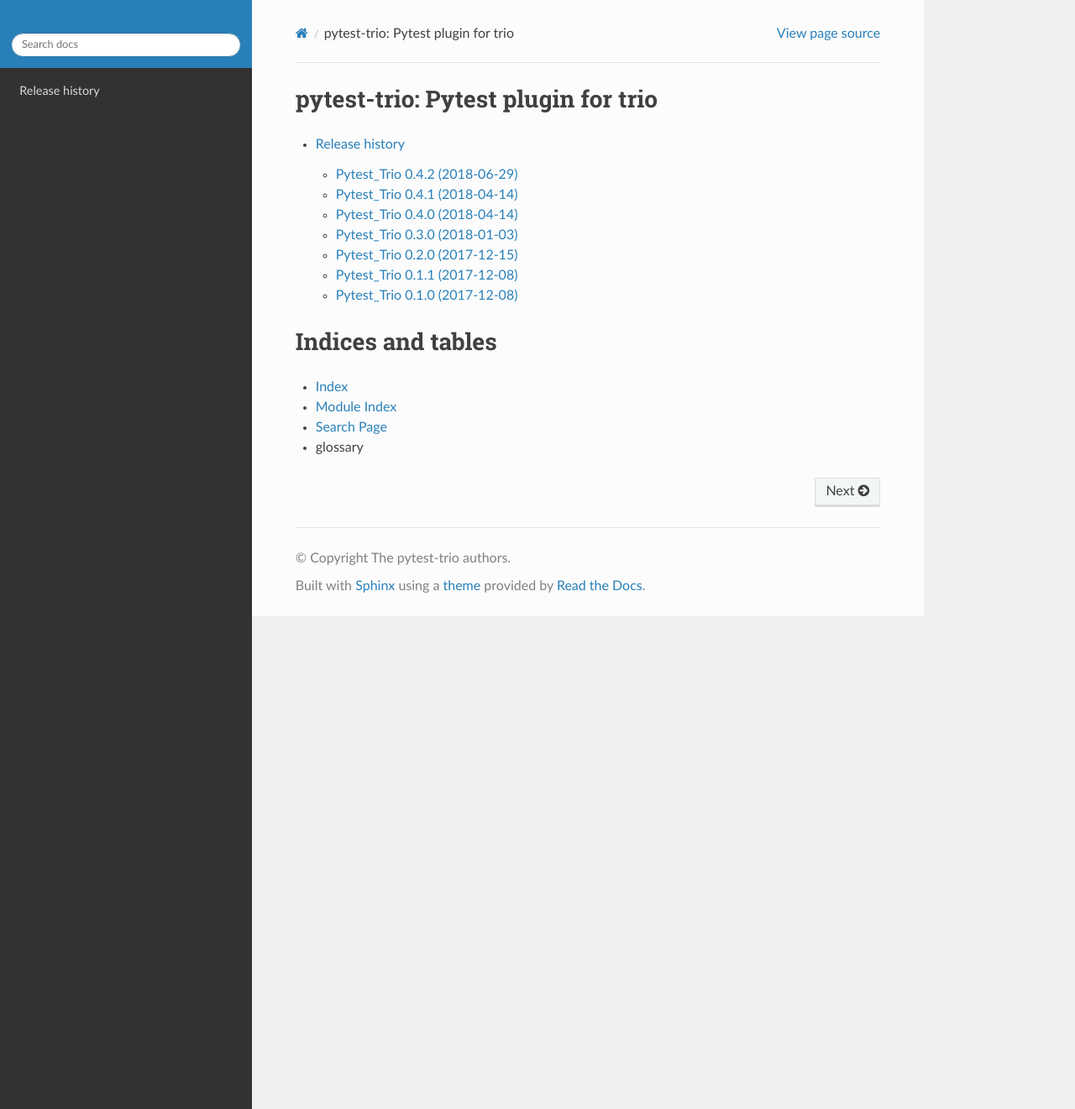
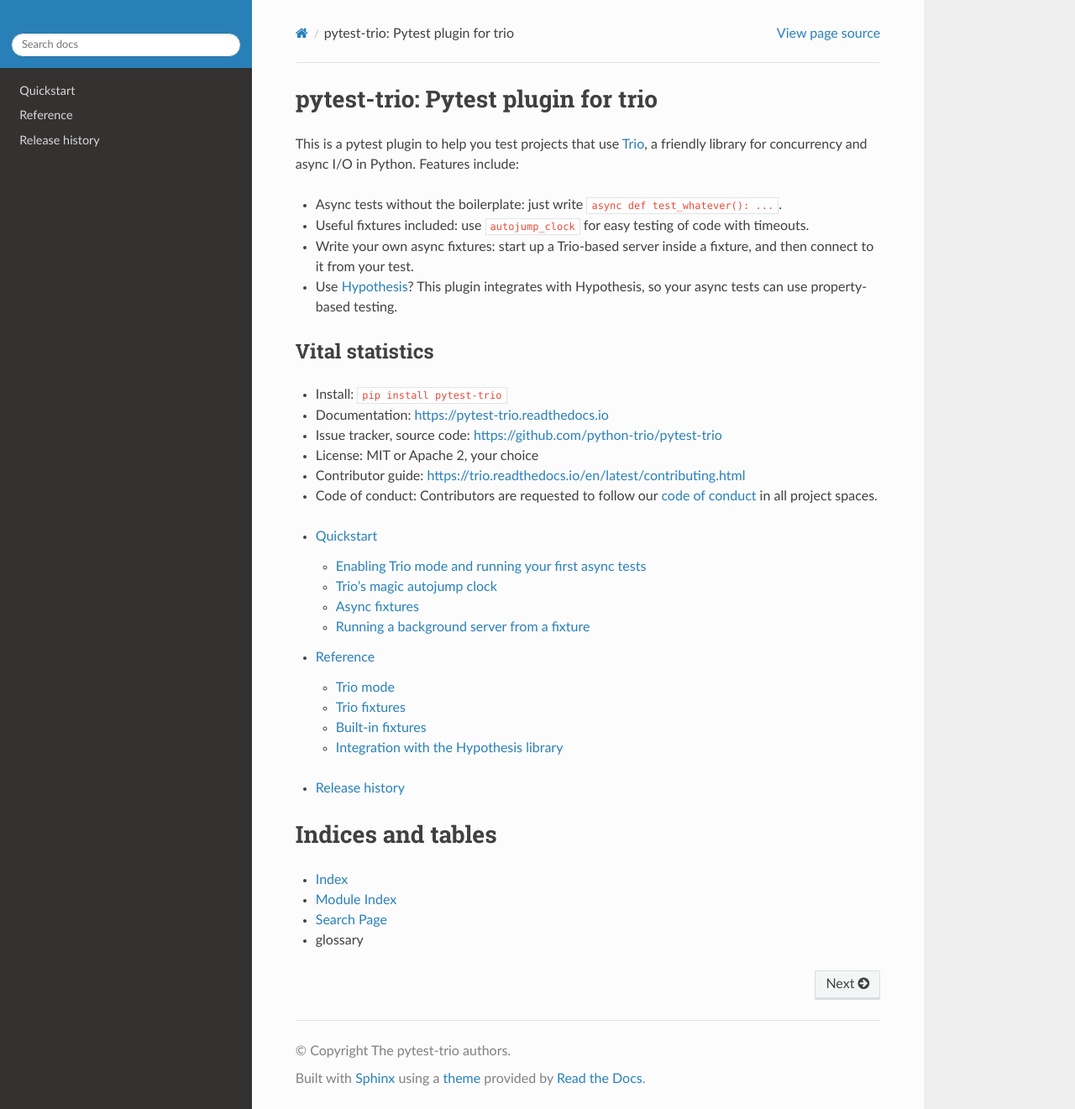
Before and after one commit to python-trio/pytest-trio, a Sphinx documentation site: the page built from docs/source/index.rst, in a window 1280 px wide and 1321 px high. Shown: the whole window at 84% size. Built offline with Sphinx 7.4.7 and the Read the Docs theme 2.0.0, drawn with Linux system fonts in a browser that asks for light colours; the version number could not be read and is left out; some of the changed lines change nothing that is shown.

Commit message:
First draft of manual

```diff
--- a/docs/source/index.rst
+++ b/docs/source/index.rst
@@ -8,8 +8,50 @@
 pytest-trio: Pytest plugin for trio
 ===================================
 
+This is a pytest plugin to help you test projects that use `Trio
+<https://trio.readthedocs.io/>`__, a friendly library for concurrency
+and async I/O in Python. Features include:
+
+* Async tests without the boilerplate: just write ``async def
+  test_whatever(): ...``.
+
+* Useful fixtures included: use ``autojump_clock`` for easy testing of
+  code with timeouts.
+
+* Write your own async fixtures: start up a Trio-based server inside a
+  fixture, and then connect to it from your test.
+
+* Use `Hypothesis <https://hypothesis.works/>`__? This plugin
+  integrates with Hypothesis, so your async tests can use
+  property-based testing.
+
+
+Vital statistics
+================
+
+* Install: ``pip install pytest-trio``
+
+* Documentation: https://pytest-trio.readthedocs.io
+
+* Issue tracker, source code: https://github.com/python-trio/pytest-trio
+
+* License: MIT or Apache 2, your choice
+
+* Contributor guide: https://trio.readthedocs.io/en/latest/contributing.html
+
+* Code of conduct: Contributors are requested to follow our `code of
+  conduct
+  <https://trio.readthedocs.io/en/latest/code-of-conduct.html>`__ in
+  all project spaces.
+
 .. toctree::
    :maxdepth: 2
+
+   quickstart.rst
+   reference.rst
+
+.. toctree::
+   :maxdepth: 1
 
    history.rst
 
--- /dev/null
+++ b/docs/source/quickstart.rst
@@ -0,0 +1,389 @@
+Quickstart
+==========
+
+Enabling Trio mode and running your first async tests
+-----------------------------------------------------
+
+.. note:: If you used `cookiecutter-trio
+   <https://github.com/python-trio/cookiecutter-trio>`__ to set up
+   your project, then pytest-trio and Trio mode are already
+   configured! You can write ``async def test_whatever(): ...`` and it
+   should just work. Feel free to skip to the next section.
+
+Let's make a temporary directory to work in, and write two trivial
+tests: one that we expect should pass, and one that we expect should
+fail::
+
+   # test_example.py
+   import trio
+
+   async def test_sleep():
+       start_time = trio.current_time()
+       await trio.sleep(1)
+       end_time = trio.current_time()
+       assert end_time - start_time >= 1
+
+   async def test_should_fail():
+       assert False
+
+If we run this under pytest normally, then we get a strange result:
+
+.. code-block:: none
+
+   $ pytest test_example.py
+
+   ======================== test session starts =========================
+   platform linux -- Python 3.6.5, pytest-3.6.3, py-1.5.4, pluggy-0.6.0
+   rootdir: /tmp, inifile:
+   collected 2 items
+
+   test_example.py ..                                             [100%]
+
+   ========================== warnings summary ==========================
+   test_example.py::test_sleep
+     .../_pytest/python.py:196: RuntimeWarning: coroutine 'test_sleep' was never awaited
+       testfunction(**testargs)
+
+   test_example.py::test_should_fail
+     .../_pytest/python.py:196: RuntimeWarning: coroutine 'test_should_fail' was never awaited
+       testfunction(**testargs)
+
+   -- Docs: http://doc.pytest.org/en/latest/warnings.html
+   ================ 2 passed, 2 warnings in 0.02 seconds ================
+
+So ``test_sleep`` passed, which is what we expected... but
+``test_should_fail`` also passes, which is strange. And it says that
+the whole test run completed in 0.02 seconds, which is weird, because
+``test_sleep`` should have taken at least second to run. And then
+there are these strange warnings at the bottom... what's going on
+here?
+
+The problem is that our tests are async, and pytest doesn't know what
+to do with it. So it basically skips running them entirely, and then
+reports them as passed. This is not very helpful! If you see warnings
+like this, or if your tests seem to pass but your coverage reports
+claim that they weren't run at all, then this might be the problem.
+
+Here's the fix:
+
+1. Install pytest-trio: ``pip install pytest-trio``
+
+2. In your project root, create a file called ``pytest.ini`` with
+   contents:
+
+   .. code-block:: none
+
+      [pytest]
+      trio_mode = true
+
+And we're done! Let's try running pytest again:
+
+.. code-block:: none
+
+   $ pip install pytest-trio
+
+   $ cat <<EOF >pytest.ini
+   [pytest]
+   trio_mode = true
+   EOF
+
+   $ pytest test_example.py
+   ======================== test session starts =========================
+   platform linux -- Python 3.6.5, pytest-3.6.3, py-1.5.4, pluggy-0.6.0
+   rootdir: /tmp, inifile: pytest.ini
+   plugins: trio-0.4.2
+   collected 2 items
+
+   test_example.py .F                                             [100%]
+
+   ============================== FAILURES ==============================
+   __________________________ test_should_fail __________________________
+
+       async def test_should_fail():
+   >       assert False
+   E       assert False
+
+   test_example.py:7: AssertionError
+   ================= 1 failed, 1 passed in 1.05 seconds =================
+
+Notice that now it says ``plugins: trio``, which means that
+pytest-trio is installed, and the results make sense: the good test
+passed, the bad test failed, no warnings, and it took just over 1
+second, like we'd expect.
+
+
+Trio's magic autojump clock
+---------------------------
+
+Tests involving time are often slow and flaky. But we can
+fix that. Just add the ``autojump_clock`` fixture to your test, and
+it will run in a mode where Trio's clock is virtualized and
+deterministic. Essentially, the clock doesn't move, except that whenever all
+tasks are blocked waiting, it jumps forward until the next time when
+something will happen::
+
+   # Notice the 'autojump_clock' argument: that's all it takes!
+   async def test_sleep_efficiently_and_reliably(autojump_clock):
+       start_time = trio.current_time()
+       await trio.sleep(1)
+       end_time = trio.current_time()
+       assert start_time - end_time == 1
+
+In the version of this test we saw before that used real time, at the
+end we had to use a ``>=`` comparison, in order to account for
+scheduler jitter and so forth. If there were a bug that caused
+:func:`trio.sleep` to take 10 seconds, our test wouldn't have noticed.
+But now we're using virtual time, so the call to ``await
+trio.sleep(1)`` takes *exactly* 1 virtual second, and the ``==`` test
+will pass every time. Before, we had to wait around for the test to
+complete; now, it completes essentially instantaneously. (Try it!)
+And, while here our example is super simple, it's integration with
+Trio's core scheduling logic allows this to work for arbitrarily
+complex programs (as long as they aren't interacting with the outside
+world).
+
+
+Async fixtures
+--------------
+
+Now that we have ``trio_mode`` activated, we can also write async
+fixtures::
+
+   import pytest
+   import trio
+
+   @pytest.fixture
+   async def fixture_that_sleeps_for_some_reason():
+       await trio.sleep(1)
+       return "slept"
+
+   async def test_example(fixture_that_sleeps_for_some_reason):
+       assert fixture_that_sleeps_for_some_reason == "slept"
+
+If you need to run teardown code, you can use ``yield``, just like a
+regular pytest fixture::
+
+   @pytest.fixture
+   async def connection_to_httpbin():
+       # Setup code
+       stream = await trio.open_tcp_stream("httpbin", 80)
+
+       # The value of this fixture
+       yield stream
+
+       # Teardown code, executed after the test is done
+       await stream.close()
+
+
+.. _server-fixture-example:
+
+Running a background server from a fixture
+------------------------------------------
+
+Here's some code to implement an echo server. It's supposed to take in
+arbitrary data, and then send it back out again::
+
+   async def echo_server_handler(stream):
+       while True:
+           data = await stream.receive_some(1000)
+           if not data:
+               break
+           await stream.send_all(data)
+
+   # Usage: await trio.serve_tcp(echo_server_handler, ...)
+
+Since this is such complicated and sophisticated code, we want to
+write lots of tests to make sure it's working correctly. To test it,
+we need to start one task to run the echo server, and then connect to
+it from a second task and send it test data. Here's a first attempt::
+
+   # Let's cross our fingers and hope no-one else is using this port...
+   PORT = 14923
+
+   # Don't copy this -- we can do better
+   async def test_attempt_1():
+       async with trio.open_nursery() as nursery:
+           # Start server running in the background
+           nursery.start_soon(
+               partial(trio.serve_tcp, echo_server_handler, port=PORT)
+           )
+
+           # Connect to the server.
+           client = await trio.open_tcp_stream("127.0.0.1", PORT)
+           # Send some test data, and check that it gets echoed back
+           async with client:
+               for test_byte in [b"a", b"c", b"c"]:
+                   await client.send_all(test_byte)
+                   assert await client.receive_some(1) == test_byte
+
+This will mostly work, but it has a few problems. The first one is
+that there's a race condition: We spawn a background task to call
+``serve_tcp``, and then immediately try to connect to that server.
+Sometimes this will work fine. But it takes a little while for the
+server to start up and be ready to accept connections – so other
+times, randomly, our connection attempt will happen too quickly, and
+error out. After all – ``nursery.start_soon`` only promises that the
+task will be started *soon*, not that it's actually happened.
+
+To solve this race condition, we should switch to using ``await
+nursery.start(...)``. You should `read its docs for full details
+<https://trio.readthedocs.io/en/latest/reference-core.html#trio.The%20nursery%20interface.start>`__,
+but basically the idea is that this starts up a background task, and
+waits for it to finish getting started before returning. This requires
+some cooperation from the function you're calling: it has to tell
+``nursery.start`` when it's finished setting up. Fortunately,
+:func:`trio.serve_tcp` is already set up to cooperate with
+``nursery.start``, so we can write::
+
+   # Let's cross our fingers and hope no-one else is using this port...
+   PORT = 14923
+
+   # Don't copy this -- we can do better
+   async def test_attempt_2():
+       async with trio.open_nursery() as nursery:
+           # Start server running in the background
+           # AND wait for it to finish starting up before continuing
+           await nursery.start(
+               partial(trio.serve_tcp, echo_server_handler, port=PORT)
+           )
+
+           # Connect to the server
+           client = await trio.open_tcp_stream("127.0.0.1", PORT)
+           async with client:
+               for test_byte in [b"a", b"c", b"c"]:
+                   await client.send_all(test_byte)
+                   assert await client.receive_some(1) == test_byte
+
+That solves our race condition. Next issue: hardcoding the port number
+like this is a bad idea, because port numbers are a machine-wide
+resource, so if we're unlucky some other program might already be
+using it. What we really want to do is to tell :func:`~trio.serve_tcp`
+to pick a random port that no-one else is using. It turns out that
+this is easy: if you request port 0, then the operating system instead
+picks an unused one for you automatically. Problem solved!
+
+But wait... if the operating system is picking the port for us, how do
+we know figure out which one it picked, so we can connect?
+
+Well, there's no way to predict the port ahead of time. But after
+:func:`~trio.serve_tcp` has opened a port, it can check and see what
+it got. So we need some way to pass this data back out of
+:func:`~trio.serve_tcp`. Fortunately, ``nursery.start`` handles this
+too: it lets the task pass out a piece of data after it's started. And
+it just so happens that what :func:`~trio.serve_tcp` passes out is a
+list of :class:`~trio.SocketListener` objects. And there's a handy
+function called :func:`trio.testing.open_stream_to_socket_listener`
+that can take a :class:`~trio.SocketListener` and make a connection to
+it.
+
+Putting it all together::
+
+   from trio.testing import open_stream_to_socket_listener
+
+   # Don't copy this -- we can do better
+   async def test_attempt_3():
+       async with trio.open_nursery() as nursery:
+           # Start server running in the background
+           # AND wait for it to finish starting up before continuing
+           # AND find out where it's actually listening
+           listeners = await nursery.start(
+               partial(trio.serve_tcp, echo_server_handler, port=0)
+           )
+
+           # Connect to the server.
+           # There might be multiple listeners (example: IPv4 and
+           # IPv6), but we don't care which one we connect to, so we
+           # just use the first.
+           client = await open_stream_to_socket_listener(listeners[0])
+           async with client:
+               for test_byte in [b"a", b"c", b"c"]:
+                   await client.send_all(test_byte)
+                   assert await client.receive_some(1) == test_byte
+
+Okay, this is getting closer... but if we try to run it, we'll find
+that it just hangs instead of completing. What's going on?
+
+The problem is that after we finish doing our tests, we need to shut
+down the server – otherwise it will keep waiting for new connections
+forever, and the test will never finish. We can fix this by cancelling
+the nursery once we're done with it::
+
+   # Don't copy this -- it finally works, but we can still do better!
+   async def test_attempt_4():
+       async with trio.open_nursery() as nursery:
+           # Start server running in the background
+           # AND wait for it to finish starting up before continuing
+           # AND find out where it's actually listening
+           listeners = await nursery.start(
+               partial(trio.serve_tcp, echo_server_handler, port=0)
+           )
+
+           # Connect to the server.
+           # There might be multiple listeners (example: IPv4 and
+           # IPv6), but we don't care which one we connect to, so we
+           # just use the first.
+           client = await open_stream_to_socket_listener(listeners[0])
+           async with client:
+               for test_byte in [b"a", b"c", b"c"]:
+                   await client.send_all(test_byte)
+                   assert await client.receive_some(1) == test_byte
+
+           # Shut down the server now that we're done testing it
+           nursery.cancel_scope.cancel()
+
+Okay, finally this test works correctly. But that's a lot of
+boilerplate. Remember, we need to write lots of tests for this server,
+and we don't want to have to copy-paste all that stuff into every
+test. Let's factor it out into a fixture.
+
+Probably our first attempt will look something like::
+
+   # DON'T DO THIS, IT DOESN'T WORK
+   @pytest.fixture
+   async def echo_server_connection():
+       async with trio.open_nursery() as nursery:
+           await nursery.start(...)
+           yield ...
+           nursery.cancel_scope.cancel()
+
+Unfortunately, this doesn't work. **You cannot make a fixture that
+opens a nursery, and then yields from inside the nursery block.**
+Sorry.
+
+Instead, pytest-trio provides a built-in fixture called
+``test_nursery``. This is a nursery that pytest-trio creates
+internally, that lasts for as long as the test is running, and then
+pytest-trio cancels it. Which is exactly what we need – in fact it's
+even simpler than our first try, because now we don't need to worry
+about cancelling the nursery ourselves.
+
+So here's our complete, final version::
+
+   # Final version -- copy this!
+   from functools import partial
+   import pytest
+   import trio
+   from trio.testing import open_stream_to_socket_listener
+
+   async def echo_server_handler(stream):
+       while True:
+           data = await stream.receive_some(1000)
+           if not data:
+               break
+           await stream.send_all(data)
+
+   @pytest.fixture
+   async def echo_server_connection(test_nursery):
+       listeners = await test_nursery.start(
+           partial(trio.serve_tcp, echo_server_handler, port=0)
+       )
+       client = await open_stream_to_socket_listener(listeners[0])
+       async with client:
+           yield client
+
+   async def test_final(echo_server_connection):
+       for test_byte in [b"a", b"c", b"c"]:
+           await echo_server_connection.send_all(test_byte)
+           assert await echo_server_connection.receive_some(1) == test_byte
+
+No race conditions, no hangs, simple, clean, and reusable.
--- /dev/null
+++ b/docs/source/reference.rst
@@ -0,0 +1,176 @@
+Reference
+=========
+
+Trio mode
+---------
+
+Most users will want to enable "Trio mode". Without Trio mode:
+
+* Async tests have to be decorated with ``@pytest.mark.trio``
+* Async fixtures have to be decorated with
+  ``@pytest_trio.trio_fixture`` (instead of ``@pytest.fixture``).
+
+When Trio mode is enabled, two things happen:
+
+* Async tests automatically have the ``trio`` mark added, so you don't
+  have to do it yourself.
+* Async fixtures using ``@pytest.fixture`` automatically get converted
+  to Trio fixtures.
+
+There are two ways to enable Trio mode.
+
+The first option is to **use a pytest configuration file**. The exact
+rules for how pytest finds configuration files are `a bit complicated
+<https://docs.pytest.org/en/latest/customize.html>`__, but you want to
+end up with something like:
+
+.. code-block:: ini
+
+   # pytest.ini
+   [pytest]
+   trio_mode = true
+
+The second option is **use a conftest.py file**. Inside your tests
+directory, create a file called ``conftest.py``, with the following
+contents::
+
+   # conftest.py
+   from pytest_trio.enable_trio_mode import *
+
+This does exactly the same thing as setting ``trio_mode = true`` in
+``pytest.ini``, except for two things:
+
+* Some people like to ship their tests as part of their library, so
+  they (or their users) can test the final installed software by
+  running ``pytest --pyargs PACKAGENAME``. In this mode,
+  ``pytest.ini`` files don't work, but ``conftest.py`` files do.
+
+* Enabling Trio mode in ``pytest.ini`` always enables it globally for
+  your entire testsuite. Enabling it in ``conftest.py`` only enables
+  it for test files that are in the same directory as the
+  ``conftest.py``, or its subdirectories.
+
+If you have software that uses multiple async libraries, then you can
+use ``conftest.py`` to enable Trio mode for just the part of your
+testsuite that uses Trio; or, if you need even finer-grained control,
+you can leave Trio mode disabled and use ``@pytest.mark.trio``
+explicitly on all your Trio tests.
+
+
+Trio fixtures
+-------------
+
+Normally, pytest runs fixture code before starting the test, and
+teardown code afterwards. For technical reasons, we can't wrap this
+whole process in :func:`trio.run` – only the test itself. As a
+workaround, pytest-trio introduces the concept of a "Trio fixture",
+which acts like a normal fixture for most purposes, but actually does
+the setup and teardown inside the test's call to :func:`trio.run`.
+
+The following fixtures are treated as Trio fixtures:
+
+* Any function decorated with ``@pytest_trio.trio_fixture``.
+* If Trio mode is enabled, then any *async* function decorated with
+  ``@pytest.fixture`` automatically becomes a Trio fixture.
+* Any fixture which depends on a Trio fixture.
+
+The most notable difference between regular fixtures and Trio fixtures
+is that regular fixtures can't use Trio APIs, but Trio fixtures can.
+Most of the time you don't need to worry about this, because you
+normally only call Trio APIs from async functions, and when Trio mode
+is enabled, all async fixtures are automatically Trio fixtures.
+However, if for some reason you do want to use Trio APIs from a
+synchronous fixture, then you'll have to use
+``@pytest_trio.trio_fixture``::
+
+   # This fixture is not very useful
+   # But it is an example where @pytest.fixture doesn't work
+   @pytest_trio.trio_fixture
+   def trio_time():
+       return trio.current_time()
+
+Only Trio tests can use Trio fixtures. If you have a regular
+(synchronous) test that tries to use a Trio fixture, then that's an
+error.
+
+And finally, regular fixtures can be `scoped to the test, class,
+module, or session
+<https://docs.pytest.org/en/latest/fixture.html#scope-sharing-a-fixture-instance-across-tests-in-a-class-module-or-session>`__,
+but Trio fixtures **must be test scoped**. Class, module, and session
+scope are not supported.
+
+
+Built-in fixtures
+-----------------
+
+These fixtures are automatically available to any code using
+pytest-trio.
+
+.. data:: autojump_clock
+
+   A :class:`trio.testing.MockClock`, configured with ``rate=0,
+   autojump_threshold=0``.
+
+.. data:: mock_clock
+
+   A :class:`trio.testing.MockClock`, with its default configuration
+   (``rate=0, autojump_threshold=inf``).
+
+What makes these particularly useful is that whenever pytest-trio runs
+a test, it checks the fixtures to see if one of them is a
+:class:`trio.abc.Clock` object. If so, it passes that object to
+:func:`trio.run`. So if your test requests one of these fixtures, it
+automatically uses that clock.
+
+If you implement your own :class:`~trio.abc.Clock`, and implement a
+fixture that returns it, then it will work the same way.
+
+Of course, like any pytest fixture, you also get the actual object
+available. For example, you can call
+:meth:`~trio.testing.MockClock.jump`::
+
+   async def test_time_travel(mock_clock):
+       assert trio.current_time() == 0
+       mock_clock.jump(10)
+       assert trio.current_time() == 10
+
+.. data:: test_nursery
+
+   A nursery created and managed by pytest-trio itself. When
+   pytest-trio runs a test, it performs these steps in this order:
+
+   1. Open the ``test_nursery``
+   2. Set up all Trio fixtures.
+   3. Run the test.
+   4. Tear down all Trio fixtures.
+   5. Cancel the ``test_nursery``.
+
+   See :ref:`server-fixture-example` for an example of how this can be
+   used.
+
+
+Integration with the Hypothesis library
+---------------------------------------
+
+There isn't too much to say here, since the obvious thing just works::
+
+   from hypothesis import given
+   import hypothesis.strategies as st
+
+   @given(st.binary())
+   async def test_trio_and_hypothesis(data):
+       ...
+
+Under the hood, this requires some coordination between Hypothesis and
+pytest-trio. Hypothesis runs your test multiple times with different
+examples of random data. For each example, pytest-trio calls
+:func:`trio.run` again (so you get a fresh clean Trio environment),
+sets up any Trio fixtures, runs the actual test, and then tears down
+any Trio fixtures. Most of the time this shouldn't matter (and `is
+probably what you want anyway
+<https://github.com/HypothesisWorks/hypothesis/issues/377>`__), but in
+some unusual cases it could surprise you. And note that this only
+applies to Trio fixtures – if a Trio test uses a mix of Trio fixtures
+and regular fixtures, then the regular fixtures will still only
+`instantiated once and re-used for all examples
+<https://github.com/pytest-dev/pytest/issues/916>`__.
```
